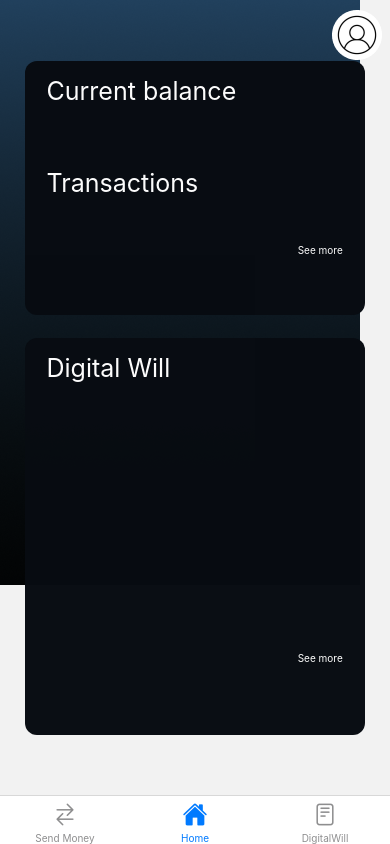
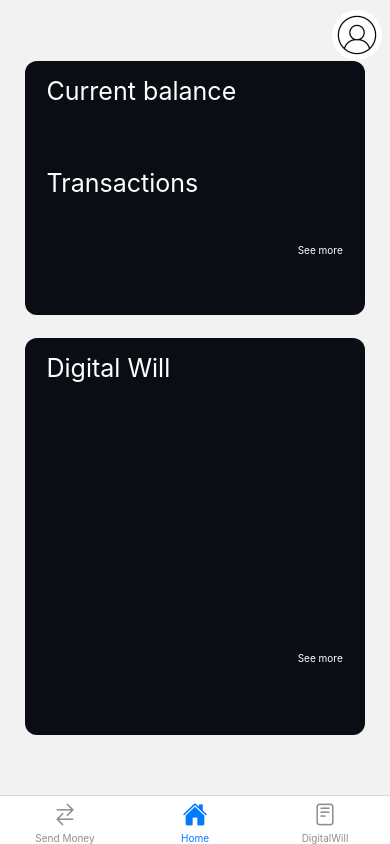
Before and after one commit to ATTaneva21/Cryo, a React Native app in the folder application/: screen /HomeScreen in a window 390 px wide. Built offline with nearby package versions, Linux system fonts and the light colour scheme.

Commit message:
Fix home menu gradient

```diff
--- a/application/screens/HomeScreen.js
+++ b/application/screens/HomeScreen.js
@@ -1,12 +1,13 @@
 import React from 'react';
-import { StatusBar, StyleSheet, Text, View, Button, Alert, TextInput, SafeAreaView, TextProps, Image, ImageBackground,TouchableOpacity } from 'react-native';
+import { StatusBar, StyleSheet, Text, View, SafeAreaView, Image, ImageBackground,TouchableOpacity } from 'react-native';
+import { LinearGradient } from 'expo-linear-gradient';
 
 export default function HomeScreen({navigation}) {
       const [username, onChangeText] = React.useState('');
       const [passoword, onChangePassoword] = React.useState('');
       var valueUsername;
   return (
-    <ImageBackground source={require("../assets/mainBackground.png")} resizeMode="cover" style={{flex:1}}>
+    <LinearGradient colors={["#264B6C","#22425E ","#101A1C", "#0D1B1E", "transparent"]} style={{flex:1}}>
     <View>
         <TouchableOpacity onPress={ ()=> { navigation.navigate("Profile") }}  style={styles.profile}>
           <Image source={require('../assets/profile.png')} />
@@ -28,10 +29,6 @@ export default function HomeScreen({navigation}) {
 
             </TouchableOpacity>
         </View>
-
-
-
-
       <View style = {styles.DigitalWillBox}>
 
 
@@ -50,7 +47,7 @@ export default function HomeScreen({navigation}) {
 
     </SafeAreaView>
 
-    </ImageBackground>
+    </LinearGradient>
   );
 }
 
--- a/application/screens/MainMenuScreen.js
+++ b/application/screens/MainMenuScreen.js
@@ -6,7 +6,7 @@ export default function MainMenu({navigation}) {
       const [passoword, onChangePassoword] = React.useState('');
       var valueUsername;
   return (
-    <ImageBackground source={require("../assets/loginBackground.png")} resizeMode="cover" style={{flex:1}}>
+    <ImageBackground source={require("../assets/loginBackground.png")} resizeMode="cover" style={{flex: 1}}>
 
       <SafeAreaView style={styles.body}>
 
```
